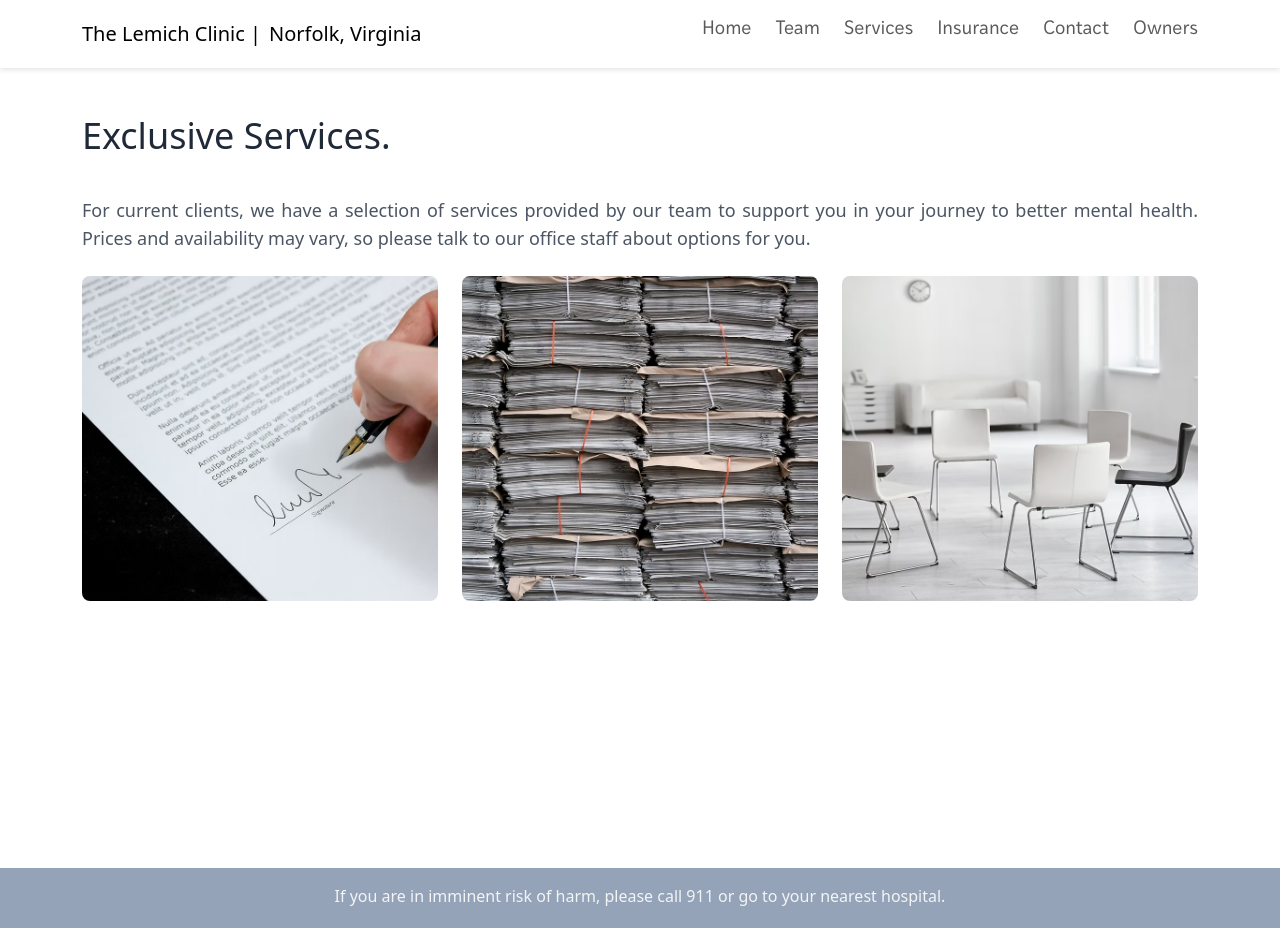
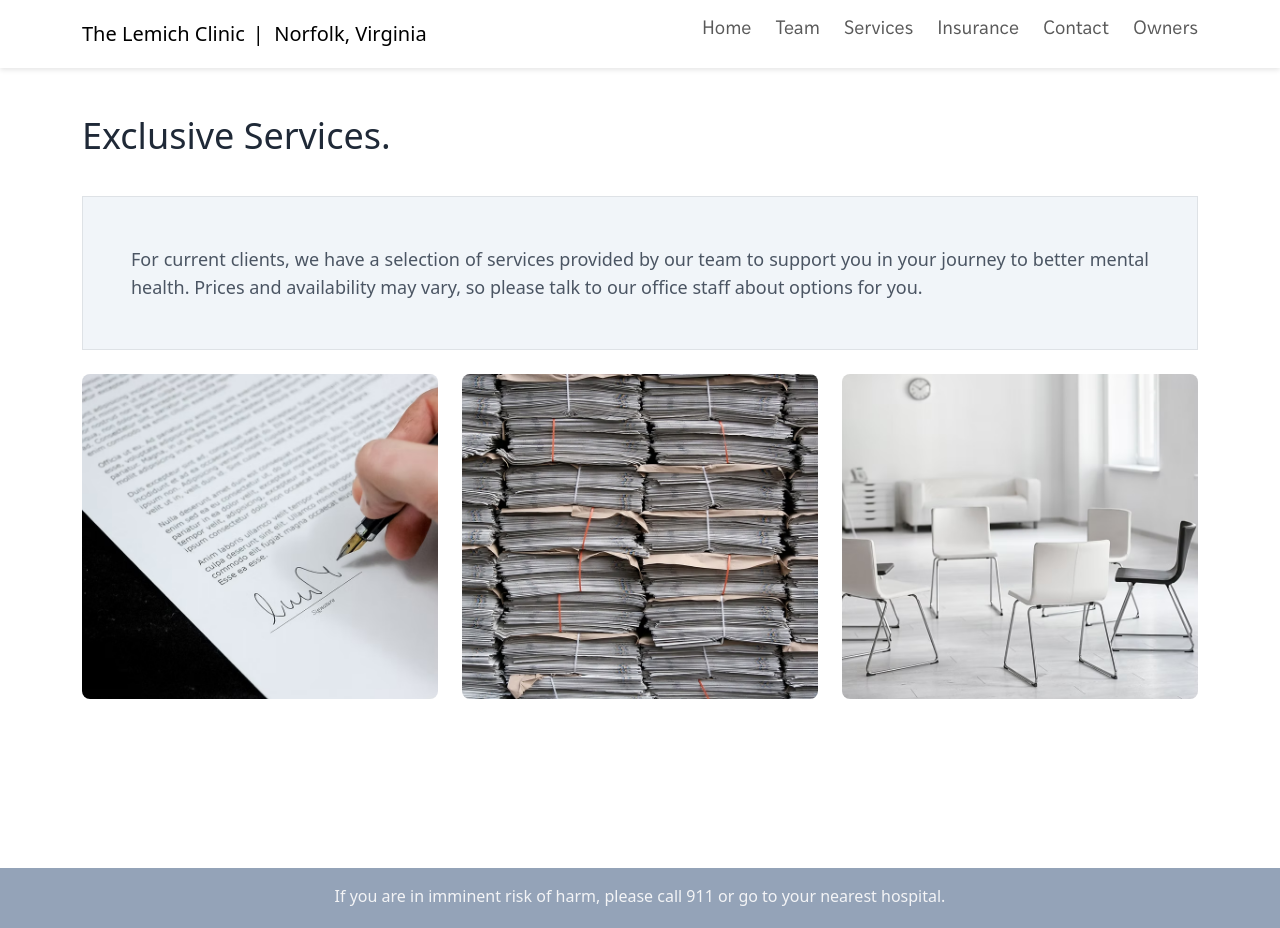
Before and after one commit to alexgoodestudio/lemichclinic_front-end, a React (Create React App) app: page /services in a window 1280 px wide. Built offline with nearby package versions, Linux system fonts and the light colour scheme; no server answers.

Commit message:
styling on services page

```diff
--- a/src/Components/Dashboard.js
+++ b/src/Components/Dashboard.js
@@ -1,4 +1,5 @@
 import React from "react";
+import { useEffect } from "react";
 import "../style.css";
 import useGsapAnimations from "./animations/useGsapAnimations.js";
 import Tricare from "./Tricare.js";
@@ -6,6 +7,10 @@ import HoverExpand from "./HoverExpand.js";
 import Video from "./images/output.mp4"
 import logo from "./images/logo2.png"
 function Dashboard() {
+
+  useEffect(() => {
+    window.scrollTo(0, 0);
+  }, []);
 
   useGsapAnimations([
     {
--- a/src/Components/Services.js
+++ b/src/Components/Services.js
@@ -20,7 +20,7 @@ function Services() {
         {/* Description Section */}
         <div className="row">
           <div className="col-lg-12">
-            <p className="text-justify mb-4 text-lg text-gray-600">
+            <p className="text-justify mb-4 text-lg text-gray-600 border bg-slate-100 p-5">
               For current clients, we have a selection of services provided by our
               team to support you in your journey to better mental health. Prices
               and availability may vary, so please talk to our office staff about
--- a/src/Components/Team.js
+++ b/src/Components/Team.js
@@ -1,4 +1,5 @@
 import React from "react";
+import { useEffect } from "react";
 import armbruster from "./staffimages/armbruster.avif";
 import casey from "./staffimages/casey.avif";
 import garner from "./staffimages/garner.avif";
@@ -40,6 +41,9 @@ const images = {
 };
 
 function OurTeam() {
+  useEffect(() => {
+    window.scrollTo(0, 0);
+  }, []);
   const team = [
     {
       name: "Gregory C. Lemich, Ph.D., LPC",
@@ -161,7 +165,7 @@ function OurTeam() {
   ];
 
   return (
-    <div className="bg-gray-50  py-12">
+    <div className="bg-gray-50   py-12">
       <div className="container mx-auto px-4">
       <h2 className=" text-4xl text-start text-gray-800 mb-1">
         Meet Our Team.
--- a/src/Navbar.js
+++ b/src/Navbar.js
@@ -9,11 +9,11 @@ function Navbar() {
   return (
     <nav className="navbar main">
       <div className="container  overflow-hidden">
-        <Link className="logo-location  navbar-brand  d-flex" to="/">
-          <span className="thin">The Lemich Clinic  </span> &nbsp;| <span className="thin  ms-2"> Norfolk, Virginia</span>
+        <Link className="logo-location navbar-brand  d-flex" to="/">
+          <span className="">The Lemich Clinic  </span>  <span className="thin  ms-2">|&nbsp; Norfolk, Virginia</span>
 
         </Link>
-        <ul className="navbar-nav ms-auto d-flex flex-row gap-4 ivy nav-link-styling">
+        <ul className="navbar-nav  ms-auto d-flex flex-row gap-4 ivy nav-link-styling">
   <li className="nav-item">
     <Link className="nav-link" to="/">
      Home
--- a/src/style.css
+++ b/src/style.css
@@ -46,6 +46,7 @@
 .ivy {
   font-family: "MyCustomFont", sans-serif;
 }
+
 
 .branch{
     font-family: "Branch", sans-serif;
```
